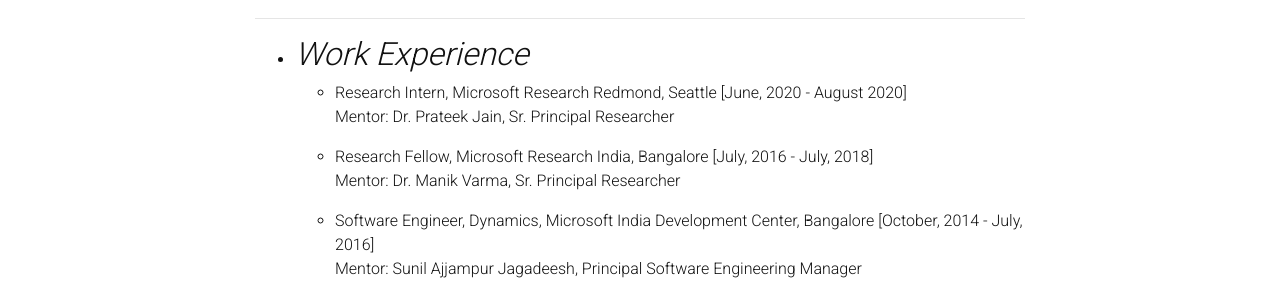
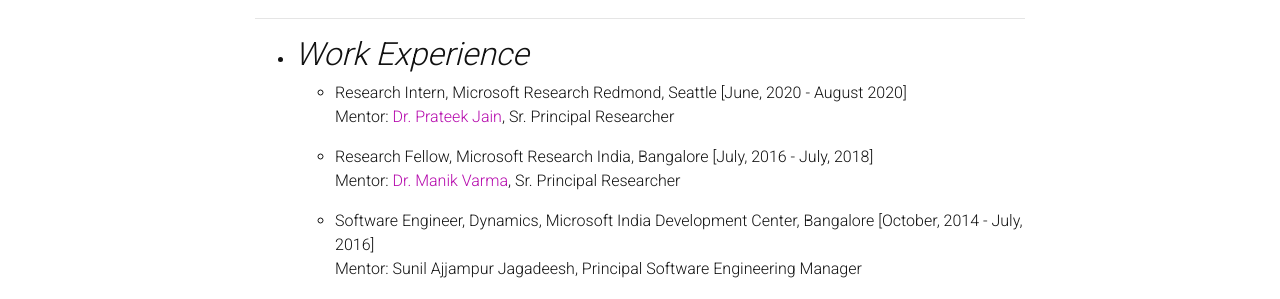
Before and after one commit to anilkagak2/anilkagak2.github.io, a Jekyll site: the page built from _pages/miscellaneous.md, in a window 1280 px wide and 900 px high. Shown: the part 150-449 px from the top of the window. Built offline with Jekyll 4.4.1, drawn with Linux system fonts in a browser that asks for light colours; nearby versions of some CDN libraries; emoji names are drawn with the system emoji font; a style sheet for code colours, icons or effects is not loaded; part of the change alters nothing that is shown.

```diff
--- a/_pages/miscellaneous.md
+++ b/_pages/miscellaneous.md
@@ -10,10 +10,10 @@ nav: true
 + *Work Experience*
 ---
 	+ Research Intern, Microsoft Research Redmond, Seattle [June, 2020 - August 2020]
-	<br /> Mentor: Dr. Prateek Jain, Sr. Principal Researcher
+	<br /> Mentor: [Dr. Prateek Jain](https://www.prateekjain.org/), Sr. Principal Researcher
 
 	+ Research Fellow, Microsoft Research India, Bangalore [July, 2016 - July, 2018]
-	<br /> Mentor: Dr. Manik Varma, Sr. Principal Researcher
+	<br /> Mentor: [Dr. Manik Varma](http://manikvarma.org/), Sr. Principal Researcher
 
 	+ Software Engineer, Dynamics, Microsoft India Development Center, Bangalore [October, 2014 - July, 2016]
 	<br /> Mentor: Sunil Ajjampur Jagadeesh, Principal Software Engineering Manager
```
